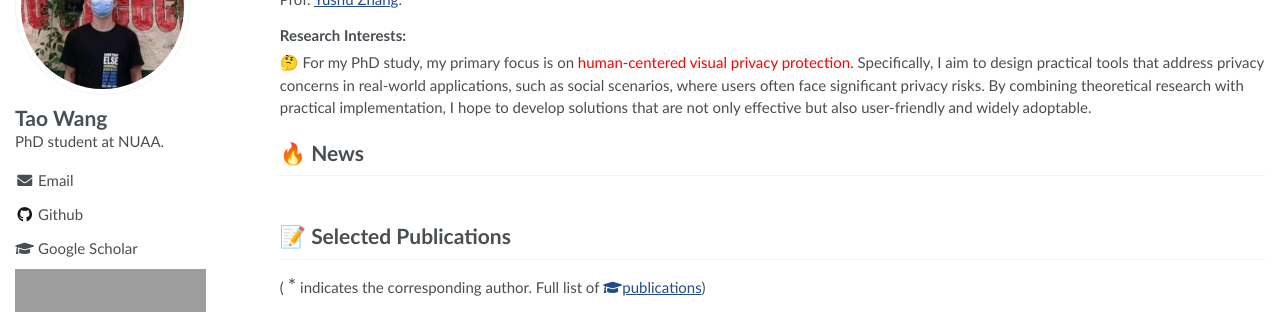
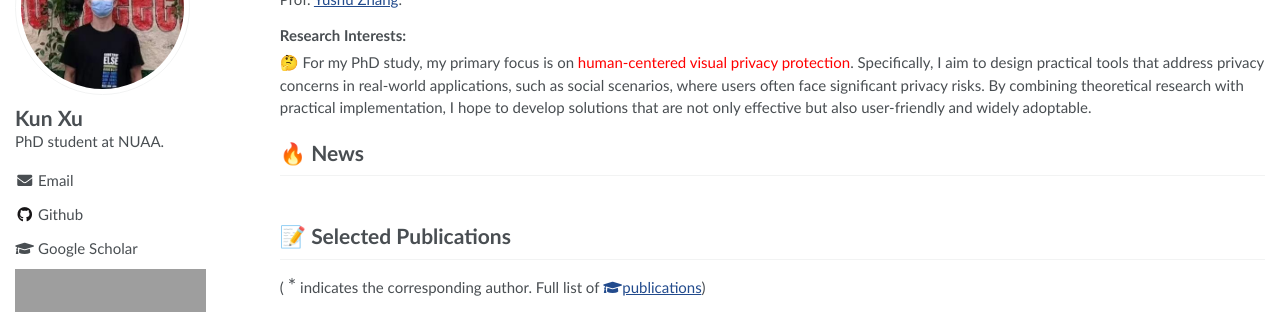
Before and after one commit to xukun12138/xukun12138.github.io, a Jekyll site: the page built from _pages/about.md, in a window 1280 px wide. Shown: the part 171-485 px from the top of the page. Built offline with Jekyll 4.4.1, drawn with Linux system fonts in a browser that asks for light colours; grey boxes are pictures that could not be loaded.

Commit message:
Update _config.yml

```diff
--- a/_config.yml
+++ b/_config.yml
@@ -6,9 +6,9 @@
 # `jekyll serve`. If you change this file, please restart the server process.
 
 # Site Settings
-title                    : "Tao Wang"
+title                    : "Kun Xu"
 description              : "PhD student at NUAA. "
-repository               : "daizigege/daizigege.github.io"
+repository               : "https://github.com/xukun12138/xukun12138.github.io"
 google_scholar_stats_use_cdn : True
 
 # google analytics
@@ -21,14 +21,14 @@ baidu_site_verification  :
 
 # Site Author
 author:
-  name             : "Tao Wang"
+  name             : "Kun Xu"
   avatar           : "images/wangtao-x.jpg"
   bio              : #"ETH Zurich"
   location         :
   employer         :
   pubmed           :
-  googlescholar    : "https://scholar.google.com.hk/citations?user=6FfG_OUAAAAJ&hl=zh-CN"
-  email            : "wangtao21@nuaa.edu.cn"
+  googlescholar    : "https://scholar.google.com/citations?user=yDoybB0AAAAJ"
+  email            : "xukun930@nuaa.edu.cn"
   researchgate     :
   uri              :
   bitbucket        :
@@ -37,7 +37,7 @@ author:
   flickr           :
   facebook         :
   foursquare       :
-  github           : "daizigege"
+  github           : "xukun12138"
   google_plus      :
   keybase          :
   instagram        :
```
